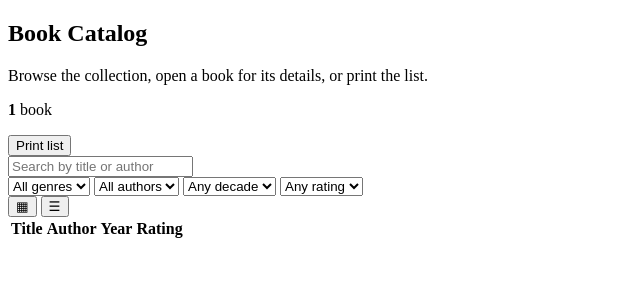
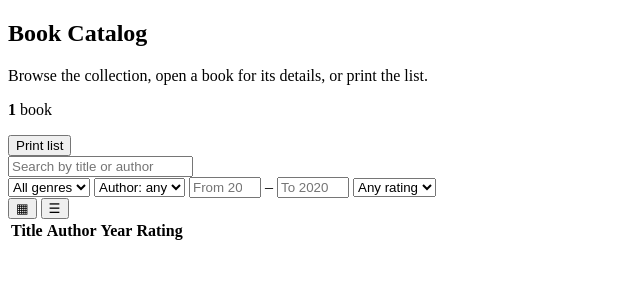
Before and after one commit to krecejac/portfolio, a PHP site: template book-catalog/views/list.php in a window 1280 px wide. Shown: the part 47-347 px from the top of the page, without its empty margins (0-640 px from the left). Run offline with PHP 8.4, Linux system fonts and the light colour scheme; the template is opened without the code that fills it: most values are stand-ins (such as "Sample title", 1, 10 or a date in 2020); data that the repository does not hold is empty.

Commit message:
book-catalog: filter authors by initial and years by range

```diff
--- a/book-catalog/views/list.php
+++ b/book-catalog/views/list.php
@@ -10,16 +10,20 @@
 require __DIR__ . '/partials/header.php';
 $count = count($books);
 
-// Distinct values for the filter dropdowns.
+// Distinct values for the filters.
 $genres = array_filter(array_map(static fn ($b) => (string) ($b['genre'] ?? ''), $books));
 $genres = array_values(array_unique($genres));
 sort($genres);
-$authors = array_values(array_unique(array_map(static fn ($b) => (string) $b['author'], $books)));
-sort($authors);   // authors listed A–Z
-$years = array_values(array_unique(array_map(static fn ($b) => (int) $b['year'], $books)));
-// Group years into decades for a compact filter instead of one option per year.
-$decades = array_values(array_unique(array_map(static fn ($y) => intdiv($y, 10) * 10, $years)));
-rsort($decades);
+// Authors are filtered by first letter, so the picker stays small however many
+// authors there are.
+$initials = array_values(array_unique(array_map(
+    static fn ($b) => mb_strtoupper(mb_substr((string) $b['author'], 0, 1)),
+    $books
+)));
+sort($initials);
+$yearsList = array_map(static fn ($b) => (int) $b['year'], $books);
+$minYear = $yearsList ? min($yearsList) : 0;
+$maxYear = $yearsList ? max($yearsList) : 0;
 ?>
 <section class="hero">
     <h1>Book Catalog</h1>
@@ -49,19 +53,22 @@
             </select>
         <?php endif; ?>
 
-        <select id="filter-author" aria-label="Filter by author">
-            <option value="">All authors</option>
-            <?php foreach ($authors as $a): ?>
-                <option value="<?= e($a) ?>"><?= e($a) ?></option>
+        <select id="filter-author" aria-label="Filter by author initial">
+            <option value="">Author: any</option>
+            <?php foreach ($initials as $letter): ?>
+                <option value="<?= e($letter) ?>"><?= e($letter) ?></option>
             <?php endforeach; ?>
         </select>
 
-        <select id="filter-year" aria-label="Filter by decade">
-            <option value="">Any decade</option>
-            <?php foreach ($decades as $d): ?>
-                <option value="<?= $d ?>"><?= $d ?>s</option>
-            <?php endforeach; ?>
-        </select>
+        <span class="year-range">
+            <input type="number" id="filter-year-from" inputmode="numeric"
+                   min="<?= $minYear ?>" max="<?= $maxYear ?>" placeholder="From <?= $minYear ?>"
+                   aria-label="From year">
+            <span class="year-range__dash">–</span>
+            <input type="number" id="filter-year-to" inputmode="numeric"
+                   min="<?= $minYear ?>" max="<?= $maxYear ?>" placeholder="To <?= $maxYear ?>"
+                   aria-label="To year">
+        </span>
 
         <select id="filter-rating" aria-label="Filter by rating">
             <option value="">Any rating</option>
@@ -89,7 +96,7 @@
                  data-id="<?= (int) $book['id'] ?>"
                  data-search="<?= e(mb_strtolower($book['title'] . ' ' . $book['author'])) ?>"
                  data-genre="<?= e((string) ($book['genre'] ?? '')) ?>"
-                 data-author="<?= e((string) $book['author']) ?>"
+                 data-initial="<?= e(mb_strtoupper(mb_substr((string) $book['author'], 0, 1))) ?>"
                  data-year="<?= (int) $book['year'] ?>"
                  data-rating="<?= $book['avg_rating'] === null ? 0 : (int) $book['avg_rating'] ?>">
                 <a class="book-card__link" href="/?id=<?= (int) $book['id'] ?>">
```
Also changed, not shown: book-catalog/public/assets/css/style.css, book-catalog/public/assets/js/catalog-search.js, book-catalog/public/assets/scss/style.scss.
